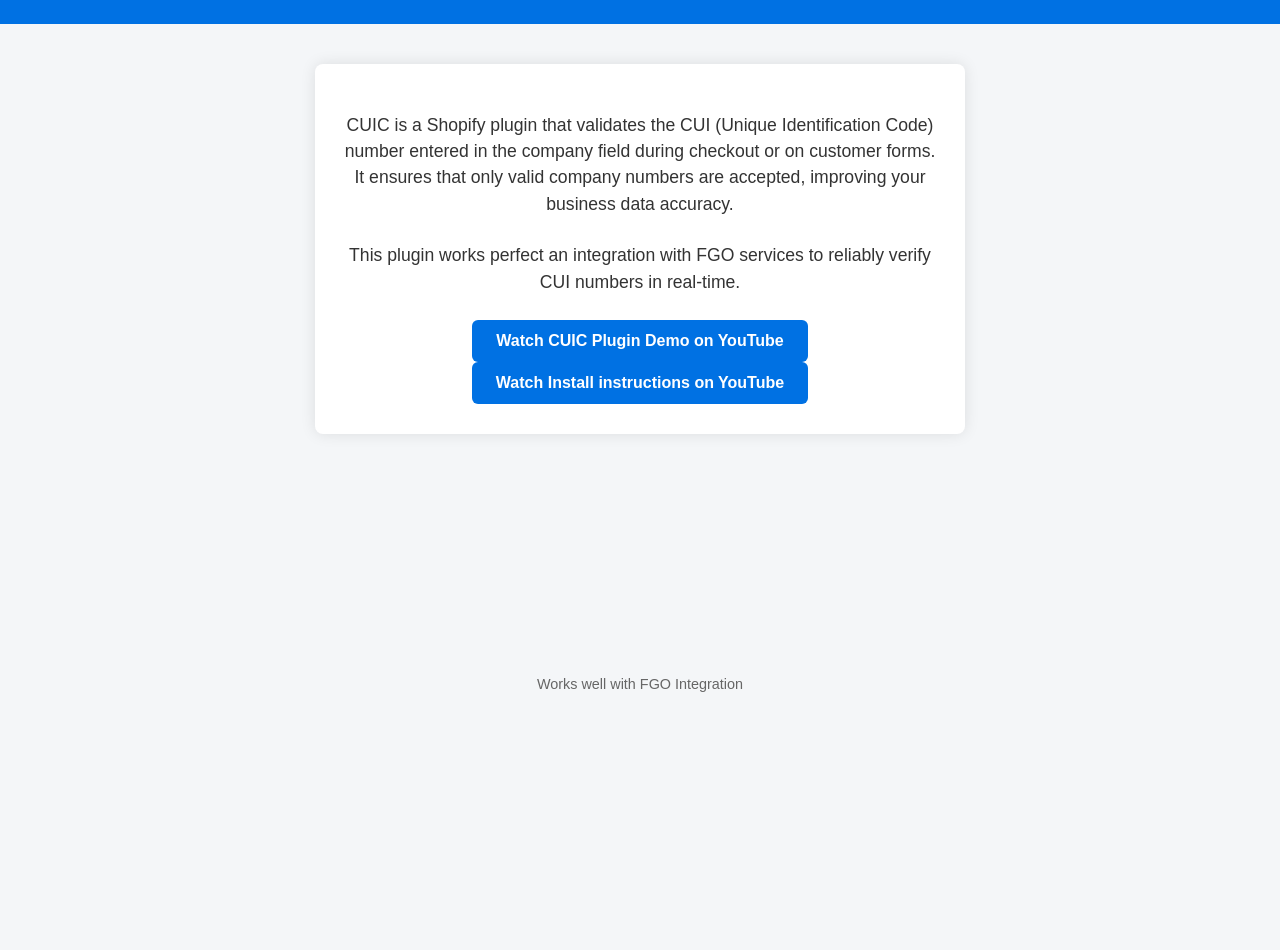
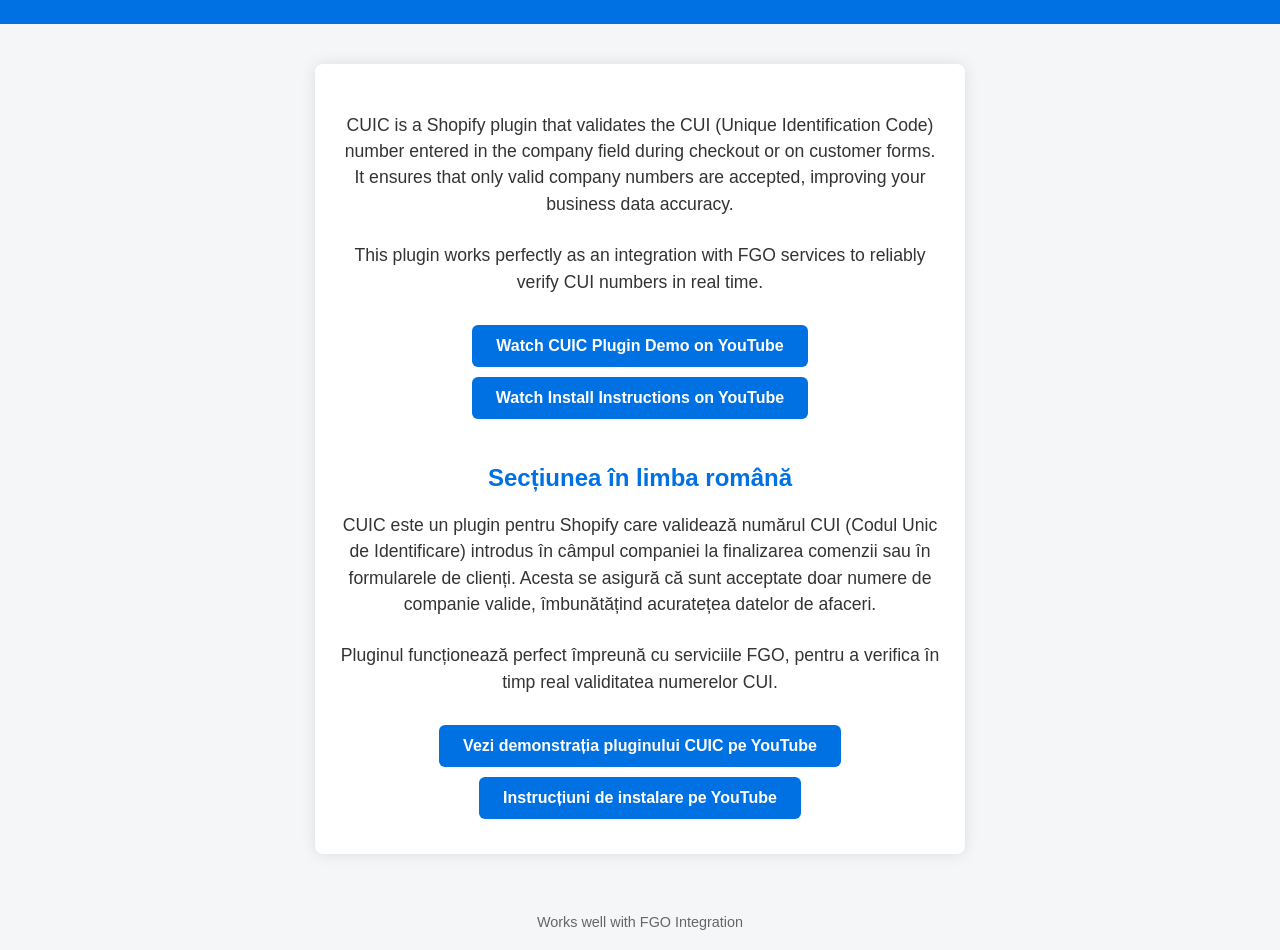
Before and after one commit to ab-itteam/CUIC-homepage, a website: page index.html in a window 1280 px wide. Shown: the part 88-1038 px from the top of the page. Before the commit the page ends 800 px from the top, so only its background shows below. Drawn offline with Linux system fonts and the light colour scheme.

Commit message:
Enhance index.html with Romanian content and fixes
Added Romanian section and improved text clarity.

```diff
--- a/index.html
+++ b/index.html
@@ -36,6 +36,10 @@
             margin-top: 0;
             margin-bottom: 15px;
         }
+        h2 {
+            margin-top: 40px;
+            color: #0071e3;
+        }
         p {
             font-size: 1.1rem;
             line-height: 1.5;
@@ -50,6 +54,7 @@
             border-radius: 6px;
             text-decoration: none;
             transition: background-color 0.3s ease;
+            margin: 5px;
         }
         a.video-link:hover,
         a.video-link:focus {
@@ -74,15 +79,28 @@
         CUIC is a Shopify plugin that validates the CUI (Unique Identification Code) number entered in the company field during checkout or on customer forms. It ensures that only valid company numbers are accepted, improving your business data accuracy.
     </p>
     <p>
-        This plugin works perfect an integration with FGO services to reliably verify CUI numbers in real-time.
+        This plugin works perfectly as an integration with FGO services to reliably verify CUI numbers in real time.
     </p>
     <a class="video-link" href="https://youtu.be/68mxOXxnsy4" target="_blank" rel="noopener noreferrer">
         Watch CUIC Plugin Demo on YouTube
     </a>
-        <a class="video-link" href="https://youtu.be/vSDPpGKnLBA" target="_blank" rel="noopener noreferrer">
-        Watch Install instructions on YouTube
+    <a class="video-link" href="https://youtu.be/vSDPpGKnLBA" target="_blank" rel="noopener noreferrer">
+        Watch Install Instructions on YouTube
     </a>
 
+    <h2>Secțiunea în limba română</h2>
+    <p>
+        CUIC este un plugin pentru Shopify care validează numărul CUI (Codul Unic de Identificare) introdus în câmpul companiei la finalizarea comenzii sau în formularele de clienți. Acesta se asigură că sunt acceptate doar numere de companie valide, îmbunătățind acuratețea datelor de afaceri.
+    </p>
+    <p>
+        Pluginul funcționează perfect împreună cu serviciile FGO, pentru a verifica în timp real validitatea numerelor CUI.
+    </p>
+    <a class="video-link" href="https://youtu.be/68mxOXxnsy4" target="_blank" rel="noopener noreferrer">
+        Vezi demonstrația pluginului CUIC pe YouTube
+    </a>
+    <a class="video-link" href="https://youtu.be/vSDPpGKnLBA" target="_blank" rel="noopener noreferrer">
+        Instrucțiuni de instalare pe YouTube
+    </a>
 </main>
 <footer>
     Works well with FGO Integration
```
